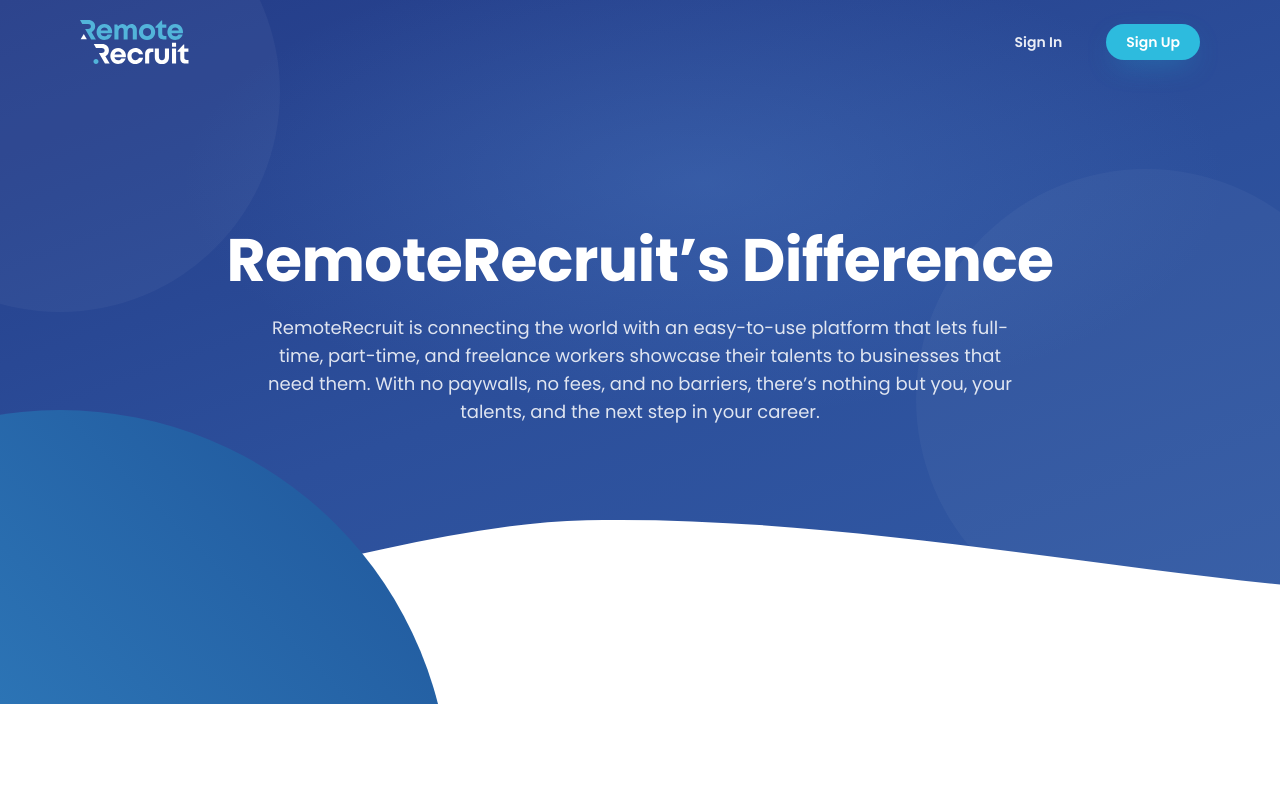
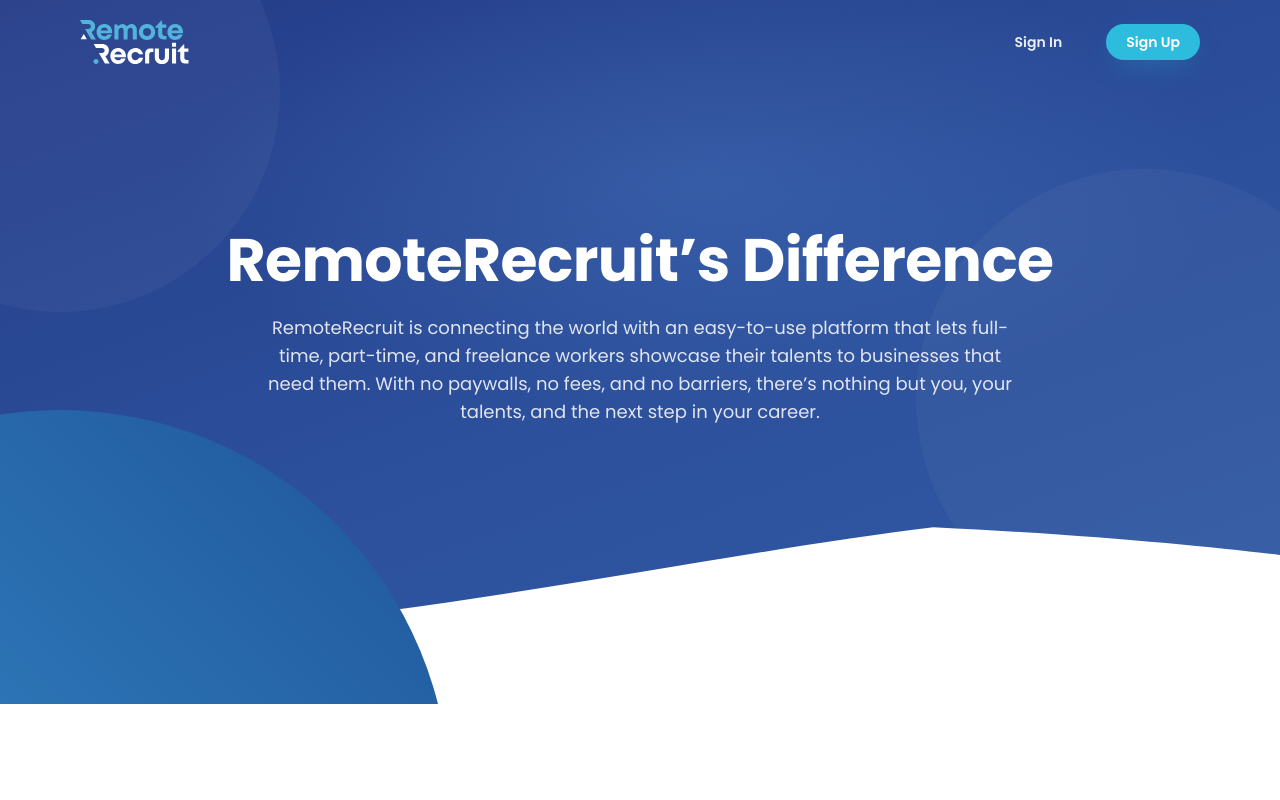
Before and after one commit to Shahin-Sheikh/RemoteRecruit-Home-Page-FrontEnd, a React (Vite) app: page / in a window 1280 px wide. Shown: the top 800 px of the page. Built offline with nearby package versions, Linux system fonts and the light colour scheme.

Commit message:
Flip hero wave crest to the right (~73%) to match Figma
- Wave was mirrored: it crested left-of-centre and descended right; Figma is
  low on the left rising to a crest on the right with generous white there
- Slightly shorter band height

```diff
--- a/src/components/sections/Hero.jsx
+++ b/src/components/sections/Hero.jsx
@@ -38,17 +38,17 @@
         </SectionReveal>
       </Container>
 
-      {/* White wave divider — gentle hump cresting ~48%. Fixed height (not vw)
-          so it stays consistent across monitor widths. */}
+      {/* White wave divider — low on the left, rising to a crest on the right
+          (~73%), matching the Figma. Fixed height so it's width-independent. */}
       <svg
-        className="absolute inset-x-0 bottom-[-1px] h-[150px] w-full sm:h-[185px] lg:h-[210px]"
+        className="absolute inset-x-0 bottom-[-1px] h-[140px] w-full sm:h-[175px] lg:h-[200px]"
         viewBox="0 0 1440 216"
         preserveAspectRatio="none"
         aria-hidden="true"
       >
         <path
           fill="#ffffff"
-          d="M0 216V120C240 116 460 30 660 26C920 21 1200 70 1440 92V216H0Z"
+          d="M0 216V148C380 144 760 58 1050 24C1240 33 1360 45 1440 54V216H0Z"
         />
       </svg>
 
```
